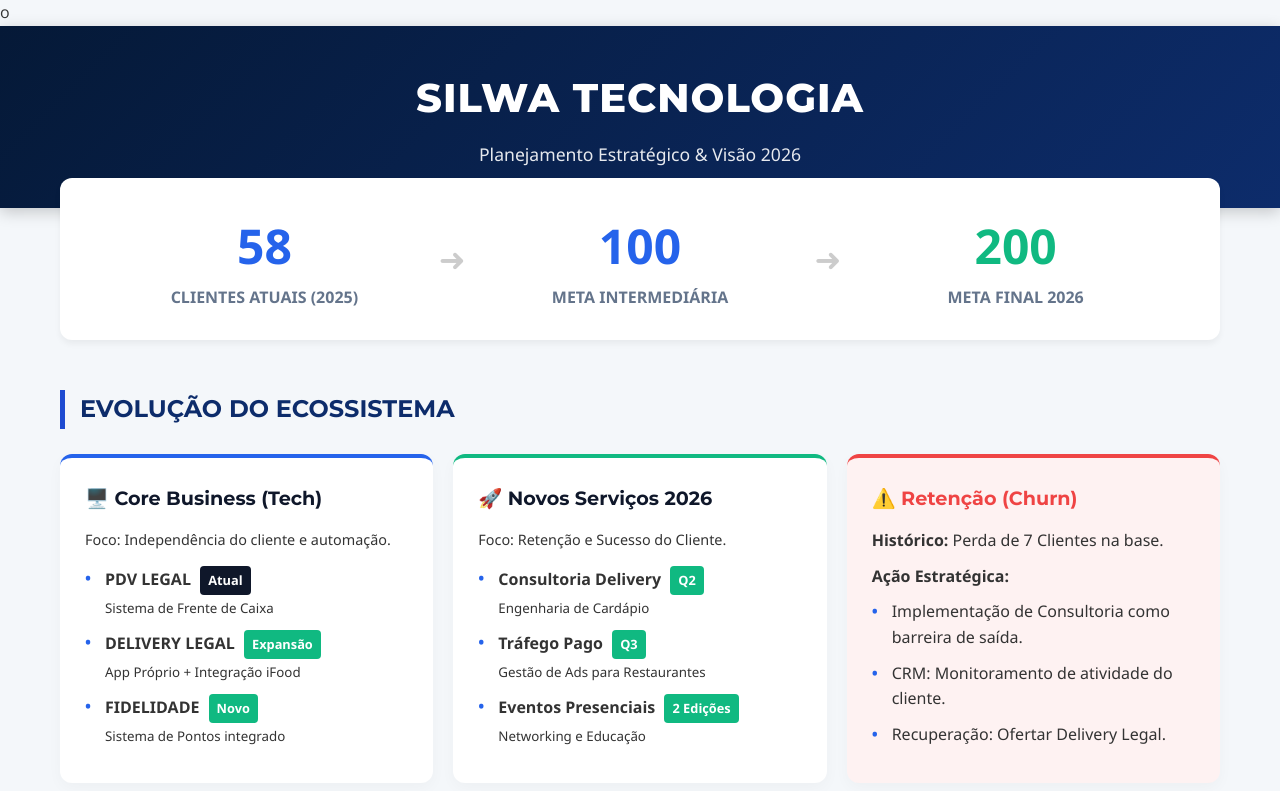
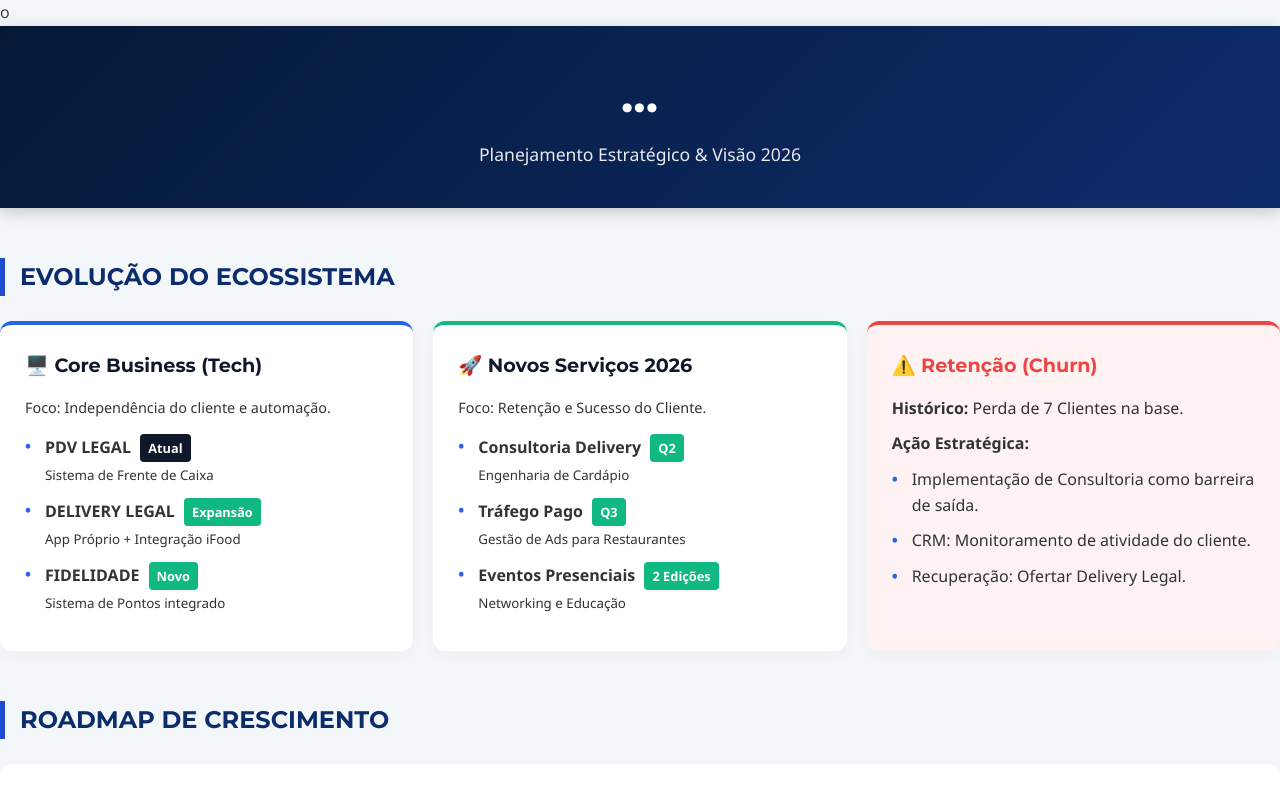
Before and after one commit to silwadigital/silwa-tecnologia, a plain HTML site: page index.html in a window 1280 px wide. Shown: the top 791 px of the page. Drawn offline with nearby package versions, Linux system fonts and the light colour scheme.

Commit message:
Update index.html

```diff
--- a/index.html
+++ b/index.html
@@ -247,28 +247,9 @@
 <body>
 
     <header>
-        <h1>SILWA TECNOLOGIA</h1>
+        <h1>...</h1>
         <p>Planejamento Estratégico & Visão 2026</p>
     </header>
-
-    <div class="container">
-
-        <div class="goal-banner">
-            <div class="goal-item">
-                <span class="goal-number">58</span>
-                <span class="goal-label">Clientes Atuais (2025)</span>
-            </div>
-            <div class="arrow">➜</div>
-            <div class="goal-item">
-                <span class="goal-number">100</span>
-                <span class="goal-label">Meta Intermediária</span>
-            </div>
-            <div class="arrow">➜</div>
-            <div class="goal-item">
-                <span class="goal-number" style="color: var(--success);">200</span>
-                <span class="goal-label">Meta Final 2026</span>
-            </div>
-        </div>
 
         <h2 class="section-title">Evolução do Ecossistema</h2>
         <div class="grid-products">
```
